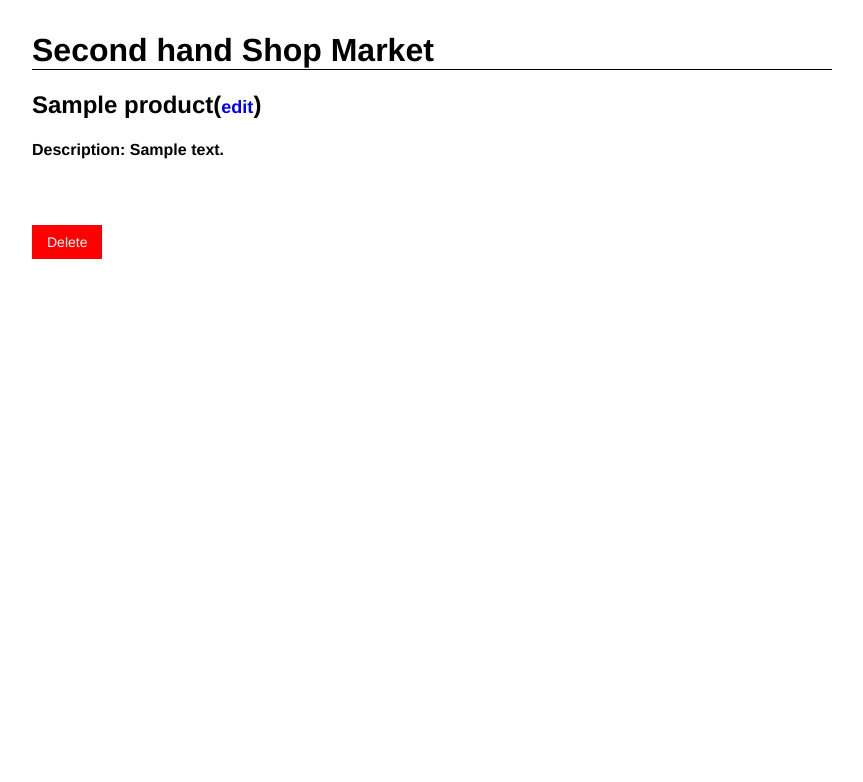
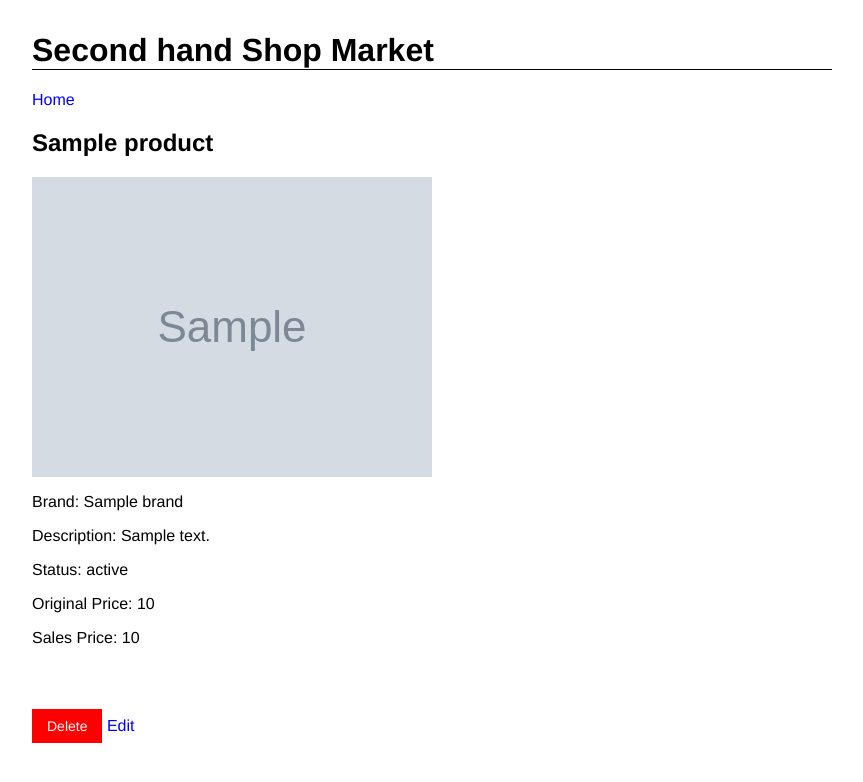
Before and after one commit to acvan11/wonderland-store-Django-Project, a Django app: template project4_app/templates/product_detail.html in a window 1280 px wide. Shown: the top 782 px of the page, without its empty margins (208-1071 px from the left). Run offline with Django 3.2, Linux system fonts and the light colour scheme; the template is opened without the code that fills it: most values are stand-ins (such as "Sample title", 1, 10 or a date in 2020); grey boxes marked "Sample" are stand-in pictures.

Commit message:
finish create/update/delete/detail the product on the homepage

```diff
--- a/project4_app/forms.py
+++ b/project4_app/forms.py
@@ -4,4 +4,4 @@ from .models import Product
 class ProductForm(forms.ModelForm):
 	class Meta:
 		model = Product
-		fields = ('name', 'description', 'price', 'sales_price', 'image_url')
+		fields = ('name','image_url', 'brand','description', 'status' ,'price', 'sales_price',  )
--- a/project4_app/models.py
+++ b/project4_app/models.py
@@ -7,7 +7,9 @@ class Product(models.Model):
 	description = models.TextField(blank=True, null=True)
 	price = models.FloatField(null=True)
 	sales_price = models.FloatField(null=True)
-	image_url = models.TextField(null=True)
+	status = models.CharField(max_length=100, null=True)
+	brand = models.CharField(max_length=100, null=True)
+	image_url = models.CharField(max_length=100, null=True)
 
 	def __str__(self):
 		return self.name
--- a/project4_app/static/css/style.css
+++ b/project4_app/static/css/style.css
@@ -55,6 +55,9 @@ a.delete {
 a.delete {
   background-color: red;
 }
+a.edit {
+  background-color: blue;
+}
 .product-photo {
   width: 400px;
 }
--- a/project4_app/templates/product_detail.html
+++ b/project4_app/templates/product_detail.html
@@ -1,11 +1,18 @@
 {% extends 'base.html' %}
 
 {% block content %}
-<h2>{{ product.name }}(<a href="{% url 'product_edit' pk=product.pk %}">edit</a>)</h2>
-<h4>Description: {{ product.description}}</h4>
-<!-- <img src="{{ artist.photo_url}}" alt="artist_photo" class="artist-photo"> -->
+<a href="{% url 'product_list'%}">Home</a>
+<h2>{{ product.name }}</h2>
+<img src="{{ product.image_url}}" alt="product_photo" class="product-photo">
+<p>Brand: {{ product.brand}}</p>
+<p>Description: {{ product.description}}</p>
+<p>Status: {{ product.status}}</p>
+<p>Original Price: {{ product.price}}</p>
+<p>Sales Price: {{ product.sales_price}}</p>
 
 <br><br><br>
 
 <a href="{% url 'product_delete' pk=product.pk %}" class="delete">Delete</a>
+<a href="{% url 'product_edit' pk=product.pk %}" class="detete">Edit</a>
+
 {% endblock %}
--- a/project4_app/templates/product_list.html
+++ b/project4_app/templates/product_list.html
@@ -1,14 +1,15 @@
 {% extends 'base.html' %}
 
 {% block content %}
-<h2>Items<a href="{% url 'product_create' %}">(+)</a></h2>
+<h2>Items</h2>
 <ul>
 	{% for product in products %}
 	<li>
-		<a href="{% url 'product_detail' pk=product.pk %}">{{ product.name }}</a>
+		<a href="{% url 'product_detail' pk=product.pk %}">{{ product.name }}</a> <br/>
 		<img src="{{product.image_url}}" alt="product_photo" class="product_photo"/>
 	</li>
 
 	{% endfor %}
 </ul>
+<a href="{% url 'product_create' %}">Add items</a>
 {% endblock %}
```
Also changed, not shown: project4_app/migrations/0005_auto_20181010_1204.py (added), project4_app/migrations/0006_auto_20181010_1204.py (added).
